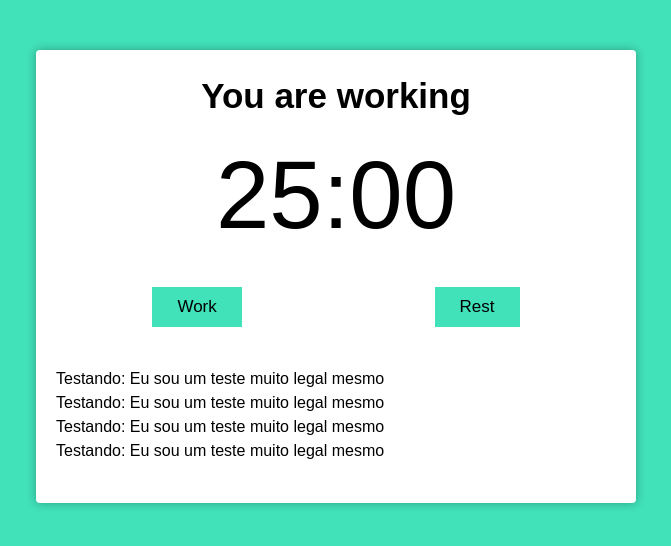
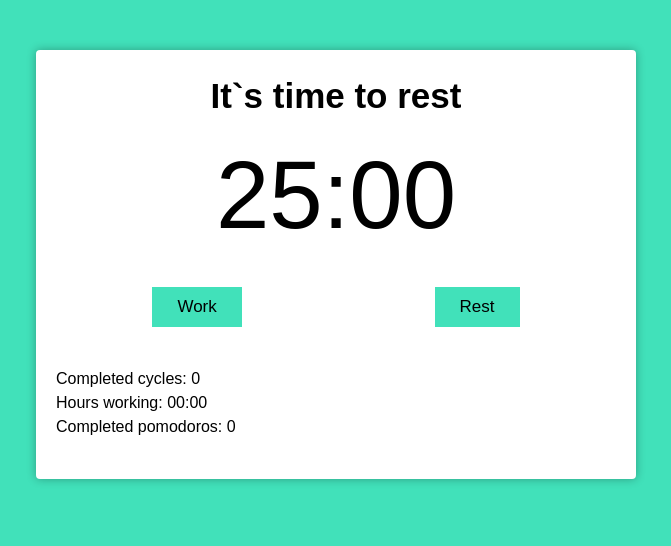
Before and after one commit to Hiago75/ts-pomodoro, a React (Create React App) app: page / in a window 1280 px wide. Shown: the top 546 px of the page, without its empty margins (304-975 px from the left). Built offline with nearby package versions, Linux system fonts and the light colour scheme; no server answers; the HTML template or start-up script is replaced by a standard one.

Commit message:
Added counters for cycles, completed pomodoros and hours working. Added cycle logic into Pomodoro Timer

```diff
--- a/src/components/pomodoro-timer.tsx
+++ b/src/components/pomodoro-timer.tsx
@@ -1,10 +1,11 @@
-import React, { useEffect } from 'react';
+import React, { useEffect, useState, useCallback } from 'react';
 import useSound from 'use-sound';
 import { useInterval } from '../hooks/use-interval';
 import { Button } from './button';
 import { Timer } from './timer';
 import bellStart from '../sounds/bell-start.mp3';
 import bellFinish from '../sounds/bell-finish.mp3';
+import { secondsToTime } from '../utils/seconds-to-time';
 
 interface Props {
   pomodoroTime: number;
@@ -14,36 +15,40 @@ interface Props {
 }
 
 export function PomodoroTimer(props: Props): JSX.Element {
-  const [mainTime, setMainTime] = React.useState(props.pomodoroTime);
-  const [timeCounting, setTimeCounting] = React.useState(false);
-  const [working, setWorking] = React.useState(false);
-  const [resting, setResting] = React.useState(false);
+  const [mainTime, setMainTime] = useState(props.pomodoroTime);
+  const [timeCounting, setTimeCounting] = useState(false);
+  const [working, setWorking] = useState(false);
+  const [resting, setResting] = useState(false);
+  const [cyclesQtdManager, setCyclesQtdManager] = useState(new Array(props.cycles - 1).fill(true));
+
+  const [completedCycles, setCompletedCycles] = useState(0);
+  const [fullWorkingTime, setFullWorkingTime] = useState(0);
+  const [numberOfPomodoros, setNumberOfPomodoros] = useState(0);
+
   const [playWorkSound] = useSound(bellStart);
   const [playRestSound] = useSound(bellFinish);
 
-  useEffect(() => {
-    if (working) document.body.classList.add('working');
-    if (resting) document.body.classList.remove('working');
-  }, [working]);
-
+  //Set the interval for every second
   useInterval(
     () => {
       setMainTime(mainTime - 1);
+      if (working) setFullWorkingTime(fullWorkingTime + 1);
     },
     timeCounting ? 1000 : null,
   );
 
   //Start the work timer
-  const configureWork = () => {
+  const configureWork = useCallback(() => {
     setTimeCounting(true);
     setResting(false);
     playWorkSound();
     setWorking(true);
     setMainTime(props.pomodoroTime);
-  };
+  }, [setTimeCounting, setResting, playWorkSound, setWorking, setMainTime, props.pomodoroTime]);
 
   //Start the rest timer, receive an argument that defines if will be a long or a short rest time.
-  const configureRest = (long: boolean) => {
+  const configureRest = useCallback(
+    (long: boolean) => {
       setTimeCounting(true);
       setWorking(false);
       setResting(true);
@@ -54,11 +59,52 @@ export function PomodoroTimer(props: Props): JSX.Element {
       } else {
         setMainTime(props.shortRestTime);
       }
-  };
+    },
+    [
+      setTimeCounting,
+      setWorking,
+      setResting,
+      playRestSound,
+      setMainTime,
+      props.longRestTime,
+      props.shortRestTime,
+    ],
+  );
+
+  useEffect(() => {
+    if (working) document.body.classList.add('working');
+    if (resting) document.body.classList.remove('working');
+
+    if (mainTime > 0) return;
+
+    if (working && cyclesQtdManager.length > 0) {
+      configureRest(false);
+      cyclesQtdManager.pop();
+    } else if (working && cyclesQtdManager.length <= 0) {
+      configureRest(true);
+      setCyclesQtdManager(new Array(props.cycles - 1).fill(true));
+      setCompletedCycles(completedCycles + 1);
+    }
+
+    if (working) setNumberOfPomodoros(numberOfPomodoros + 1);
+    if (resting) configureWork();
+  }, [
+    working,
+    resting,
+    mainTime,
+    cyclesQtdManager,
+    numberOfPomodoros,
+    completedCycles,
+    configureRest,
+    setCyclesQtdManager,
+    setNumberOfPomodoros,
+    configureWork,
+    props.cycles,
+  ]);
 
   return (
     <div className="pomodoro">
-      <h4>You are working</h4>
+      <h4>It`s time to {working ? 'work' : 'rest'}</h4>
       <Timer mainTime={mainTime} />
 
       <div className="controls">
@@ -72,10 +118,9 @@ export function PomodoroTimer(props: Props): JSX.Element {
       </div>
 
       <div className="details">
-        <p>Testando: Eu sou um teste muito legal mesmo</p>
-        <p>Testando: Eu sou um teste muito legal mesmo</p>
-        <p>Testando: Eu sou um teste muito legal mesmo</p>
-        <p>Testando: Eu sou um teste muito legal mesmo</p>
+        <p>Completed cycles: {completedCycles}</p>
+        <p>Hours working: {secondsToTime(fullWorkingTime)}</p>
+        <p>Completed pomodoros: {numberOfPomodoros}</p>
       </div>
     </div>
   );
```
Also changed, not shown: 1 other file (tests, documents, lock files or other folders). Lines whose indentation alone changed are shown as unchanged.
